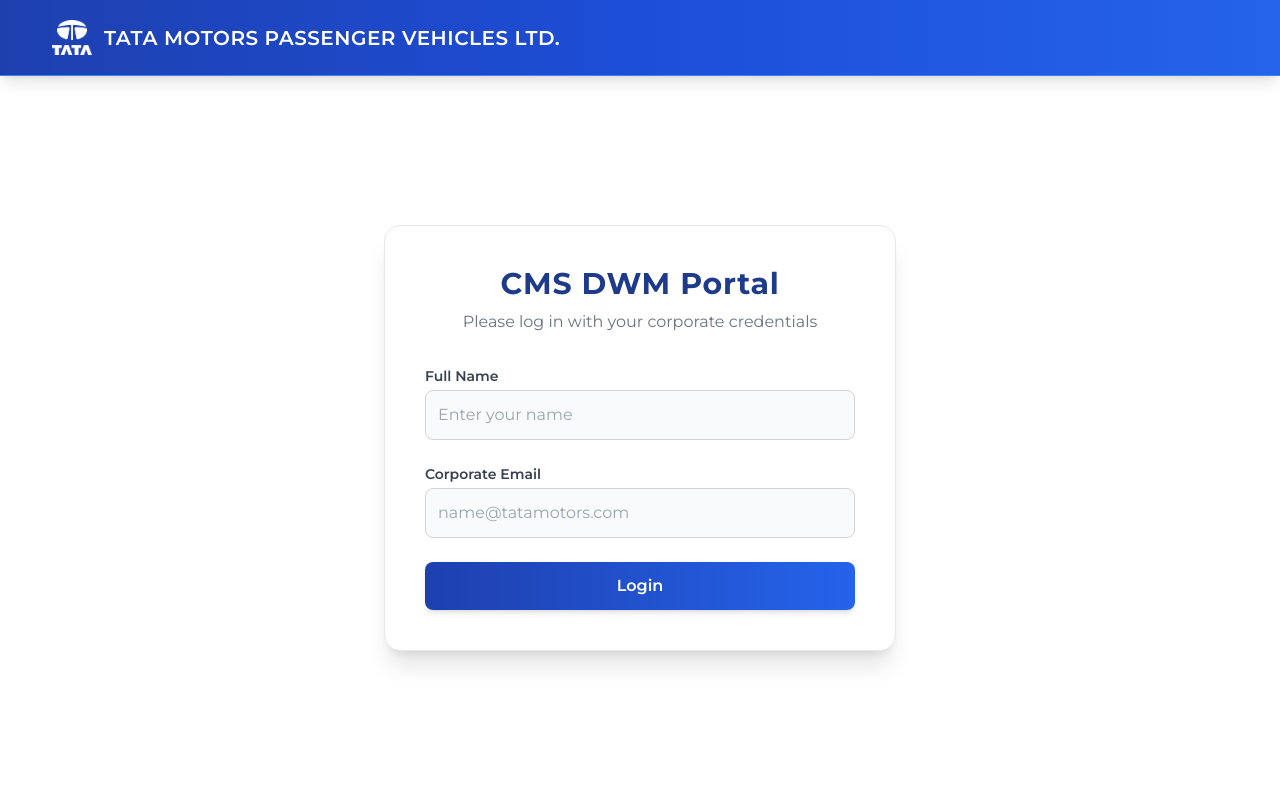
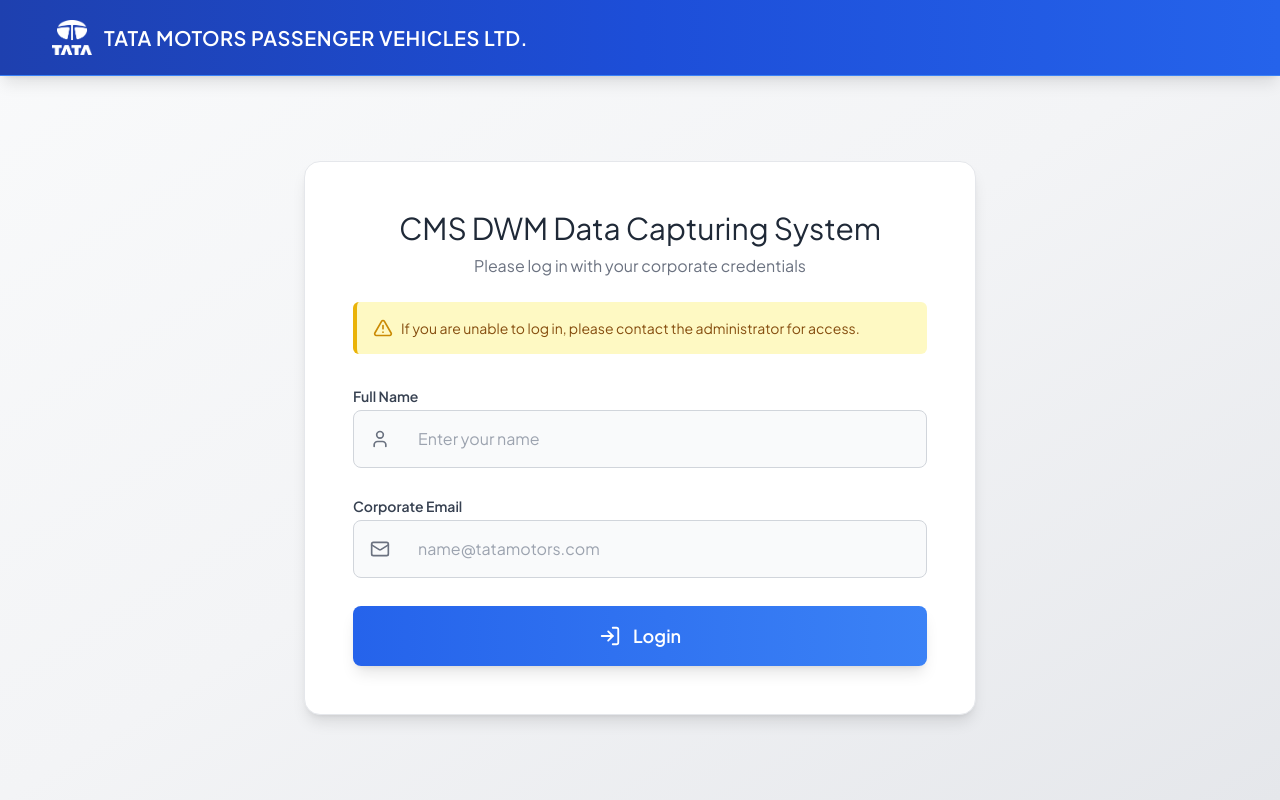
Before and after one commit to ayush9h/Ticket-Generator, a Next.js app in the folder client/: page /login in a window 1280 px wide. Built offline with nearby package versions, Linux system fonts and the light colour scheme.

Commit message:
font change to Jakarta

```diff
--- a/client/src/app/layout.js
+++ b/client/src/app/layout.js
@@ -1,8 +1,8 @@
-import {Montserrat} from "next/font/google"
+import { Plus_Jakarta_Sans} from "next/font/google"
 import "./globals.css";
 import { Toaster } from "react-hot-toast";
 
-const montserrat = Montserrat({
+const montserrat = Plus_Jakarta_Sans({
   subsets: ['latin'],
   display: 'swap',
 })
--- a/client/src/app/login/page.js
+++ b/client/src/app/login/page.js
@@ -3,6 +3,8 @@
 import { useState } from "react";
 import axios from "axios";
 import Navbar from "../components/navbar";
+import { User, Mail, LogIn, AlertTriangle } from "lucide-react";
+import { toast } from "react-hot-toast";
 
 export default function LoginPage() {
   const router = useRouter();
@@ -17,29 +19,43 @@
       localStorage.setItem("loggedUser", JSON.stringify(res.data));
       router.push("/");
     } catch (err) {
-      console.error(err);
+      if (err.response?.data?.error) {
+        toast.error(err.response.data.error);
+      } else {
+        toast.error("An error occurred while logging in.");
+      }
       setLoading(false);
     }
   };
 
   return (
-    <div className="bg-white min-h-screen flex flex-col">
+    <div className="bg-gradient-to-br from-gray-50 via-gray-100 to-gray-200 min-h-screen flex flex-col">
       <Navbar />
-      <div className="flex flex-1 justify-center items-center px-4 overflow-hidden">
-        <div className="bg-white shadow-xl rounded-2xl p-10 w-full max-w-lg border border-gray-200">
-          <div className="text-center mb-8">
-            <h2 className="text-3xl font-bold text-blue-900 tracking-wide">
-              CMS DWM Portal
+      <div className="flex flex-1 justify-center items-center px-4">
+        <div className="bg-white shadow-lg rounded-2xl p-12 w-full max-w-2xl border border-gray-200">
+          <div className="text-center mb-6">
+            <h2 className="text-3xl  text-gray-800">
+              CMS DWM Data Capturing System
             </h2>
-            <p className="text-gray-500 mt-2">
+            <p className="text-gray-500 mt-2 text-base">
               Please log in with your corporate credentials
             </p>
           </div>
-          <form onSubmit={handleSubmit} className="space-y-6">
+
+          <div className="bg-yellow-100 border-l-4 border-yellow-500 text-yellow-800 p-4 mb-8 rounded-md flex items-center gap-2 text-sm">
+            <AlertTriangle size={20} className="text-yellow-600" />
+            If you are unable to log in, please contact the administrator for access.
+          </div>
+
+          <form onSubmit={handleSubmit} className="space-y-7">
             <div>
-              <label className="block text-sm font-semibold text-gray-700">
+              <label className="block text-sm font-semibold text-gray-700 mb-1">
                 Full Name
               </label>
+              <div className="flex items-center border border-gray-300 rounded-lg overflow-hidden focus-within:ring-2 focus-within:ring-blue-500 bg-gray-50">
+                <span className="px-4 text-gray-500">
+                  <User size={20} />
+                </span>
                 <input
                   type="text"
                   name="userName"
@@ -47,17 +63,21 @@
                   onChange={(e) =>
                     setFormData({ ...formData, userName: e.target.value })
                   }
-                className="w-full p-3 mt-1 border border-gray-300 rounded-lg
-                           focus:outline-none focus:ring-2 focus:ring-blue-600
-                           transition-all bg-gray-50"
+                  className="w-full py-4 px-3 outline-none bg-transparent text-gray-800 text-base"
                   placeholder="Enter your name"
                   required
                 />
               </div>
+            </div>
+
             <div>
-              <label className="block text-sm font-semibold text-gray-700">
+              <label className="block text-sm font-semibold text-gray-700 mb-1">
                 Corporate Email
               </label>
+              <div className="flex items-center border border-gray-300 rounded-lg overflow-hidden focus-within:ring-2 focus-within:ring-blue-500 bg-gray-50">
+                <span className="px-4 text-gray-500">
+                  <Mail size={20} />
+                </span>
                 <input
                   type="email"
                   name="userMail"
@@ -65,23 +85,28 @@
                   onChange={(e) =>
                     setFormData({ ...formData, userMail: e.target.value })
                   }
-                className="w-full p-3 mt-1 border border-gray-300 rounded-lg
-                           focus:outline-none focus:ring-2 focus:ring-blue-600
-                           transition-all bg-gray-50"
+                  className="w-full py-4 px-3 outline-none bg-transparent text-gray-800 text-base"
                   placeholder="name@tatamotors.com"
                   required
                 />
               </div>
+            </div>
+
             <button
               type="submit"
               disabled={loading}
-              className="w-full py-3 rounded-lg font-semibold
-                         text-white bg-gradient-to-r from-blue-800 to-blue-600
-                         hover:from-blue-700 hover:to-blue-500
-                         focus:outline-none focus:ring-4 focus:ring-blue-300
-                         transition-all disabled:opacity-50 shadow-md"
+              className="w-full flex items-center justify-center gap-3 py-4 rounded-lg font-semibold text-lg text-white
+                         bg-gradient-to-r from-blue-600 to-blue-500 hover:from-blue-700 hover:to-blue-600
+                         focus:outline-none focus:ring-4 focus:ring-blue-300 transition-all
+                         disabled:opacity-50 shadow-lg"
             >
-              {loading ? "Logging in..." : "Login"}
+              {loading ? (
+                "Logging in..."
+              ) : (
+                <>
+                  <LogIn size={22} /> Login
+                </>
+              )}
             </button>
           </form>
         </div>
```
Lines whose indentation alone changed are shown as unchanged.
